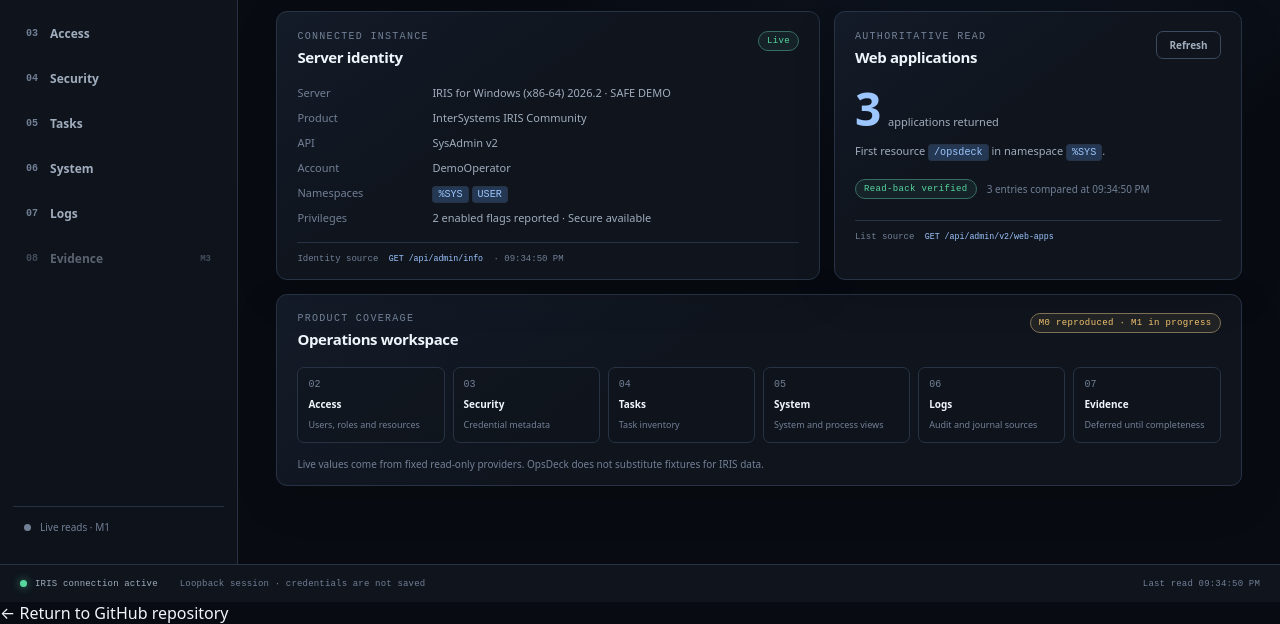
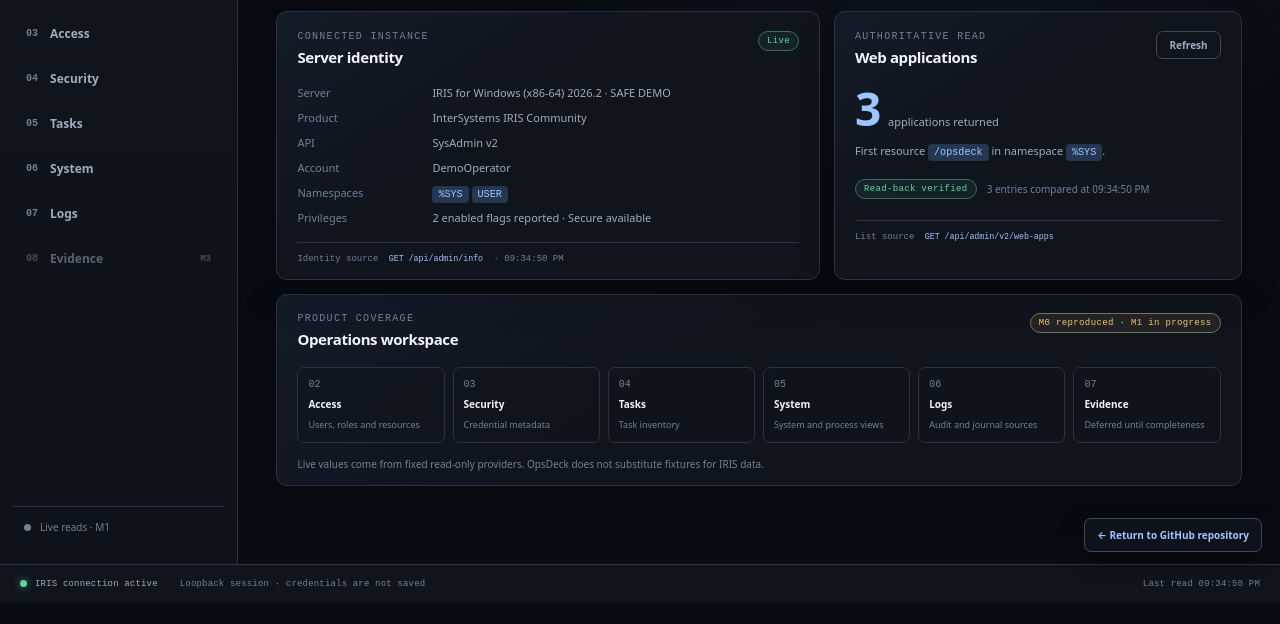
Before and after one commit to KennethJSmithDev/OpsDeck, a website: page demo/index.html in a window 1280 px wide. Shown: the part 198-822 px from the top of the page. After the commit the page ends 800 px from the top, so only its background shows below. Drawn offline with Linux system fonts and the light colour scheme; files that its build step writes are made by us from their sources; files whose address does not match are found by name.

Commit message:
demo: style repository return link

```diff
--- a/public/styles.css
+++ b/public/styles.css
@@ -181,6 +181,9 @@ td { color:var(--muted); font-size:10px; }
 .spinner { display:inline-block; width:12px; height:12px; margin-right:7px; border:2px solid currentColor; border-right-color:transparent; border-radius:50%; animation:spin .7s linear infinite; vertical-align:-2px; }
 @keyframes spin { to { transform:rotate(360deg); } }
 .sr-only { position:absolute; width:1px; height:1px; overflow:hidden; clip:rect(0,0,0,0); white-space:nowrap; }
+
+.demo-repo-link { position:fixed; right:18px; bottom:50px; z-index:20; padding:9px 12px; border:1px solid var(--border-strong); border-radius:7px; color:var(--accent-strong); background:color-mix(in srgb,var(--surface) 94%,transparent); box-shadow:0 8px 28px rgba(0,0,0,.24); backdrop-filter:blur(12px); font-size:10px; font-weight:700; }
+.demo-repo-link:hover { border-color:var(--accent); background:var(--hover); }
 @media (prefers-reduced-motion:reduce) { *,*::before,*::after { scroll-behavior:auto!important; animation-duration:.01ms!important; transition-duration:.01ms!important; } }
 @media (max-width:1120px) { :root { --nav:204px; --inspector:310px; } .overview-grid { grid-template-columns:1fr; } .roadmap-grid { grid-template-columns:repeat(3,minmax(0,1fr)); } .connect-layout { gap:30px; } }
 @media (max-width:820px) { .shell { grid-template-columns:1fr; grid-template-rows:60px auto minmax(calc(100vh - 146px),1fr) 38px; } .topbar { gap:12px; padding:0 13px; } .brand { width:auto; } .instance-line { display:none; } .sidebar { grid-row:2; flex-direction:row; overflow:auto; gap:4px; padding:7px 9px; border-right:0; border-bottom:1px solid var(--border); } .nav-caption,.sidebar-note { display:none; } .nav-item { width:auto; flex:none; gap:7px; padding:8px 10px; font-size:10px; } .nav-index { display:none; } .workspace { grid-row:3; padding:22px 15px 32px; } .statusbar { grid-row:4; gap:9px; padding:0 10px; font-size:8px; } .statusbar span:nth-child(2) { display:none; } .apps-layout,.provider-layout { grid-template-columns:1fr; } .inspector { position:static; } .connect-layout { min-height:auto; grid-template-columns:1fr; padding:25px 0 32px; } .intro-block h1 { font-size:43px; } }
```
